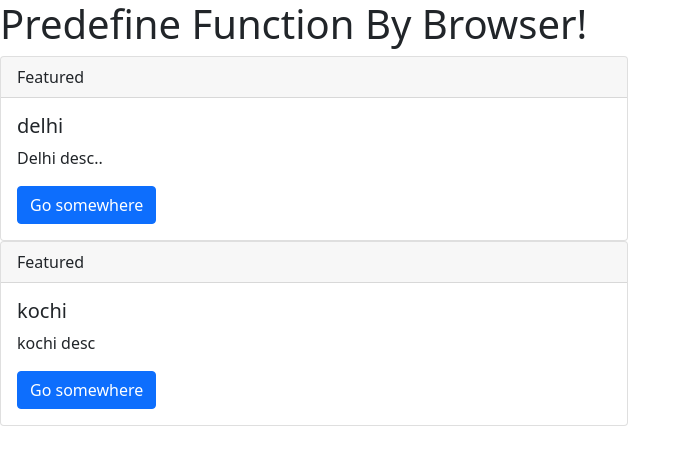
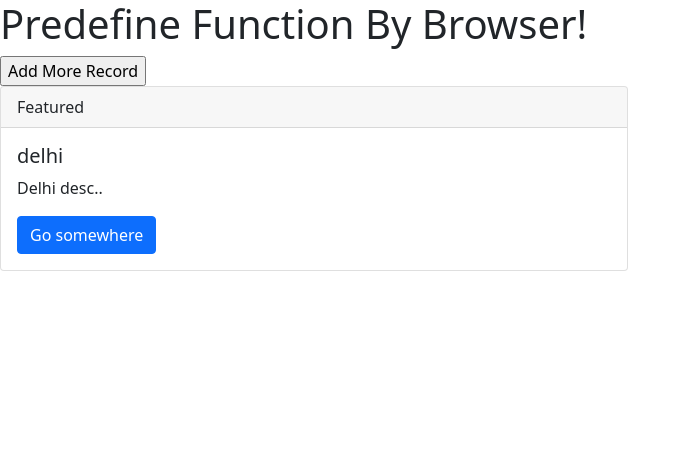
Before and after one commit to dac-2022/day17-my-react-app, a React (Create React App) app: page / in a window 1280 px wide. Shown: the top 462 px of the page, without its empty margins (0-691 px from the left). Built offline with nearby package versions, Linux system fonts and the light colour scheme.

Commit message:
dynmaic block.

```diff
--- a/src/App.js
+++ b/src/App.js
@@ -1,16 +1,24 @@
+import { useState } from "react";
 import Hello from "./components/Hello";
 
 function App() {
-  let list1 = [
-    { city: "delhi", desc: "Delhi desc.." },
-    { city: "kochi", desc: "kochi desc" },
-  ];
+  let [list, setList] = useState([{ city: "delhi", desc: "Delhi desc.." }]);
+
+  const addMoreRecord = () => {
+    let newRecord = { city: "TVM", desc: "TVM desc.." };
+    let newList = [newRecord, ...list];
+    setList(newList);
+  };
 
   return (
     <div>
       <h1>Predefine Function By Browser!</h1>
 
-      {list1.map((item, index) => (
+      <div>
+        <input type="button" value="Add More Record" onClick={addMoreRecord} />
+      </div>
+
+      {list.map((item, index) => (
         <Hello item={item} key={index} />
       ))}
     </div>
```
